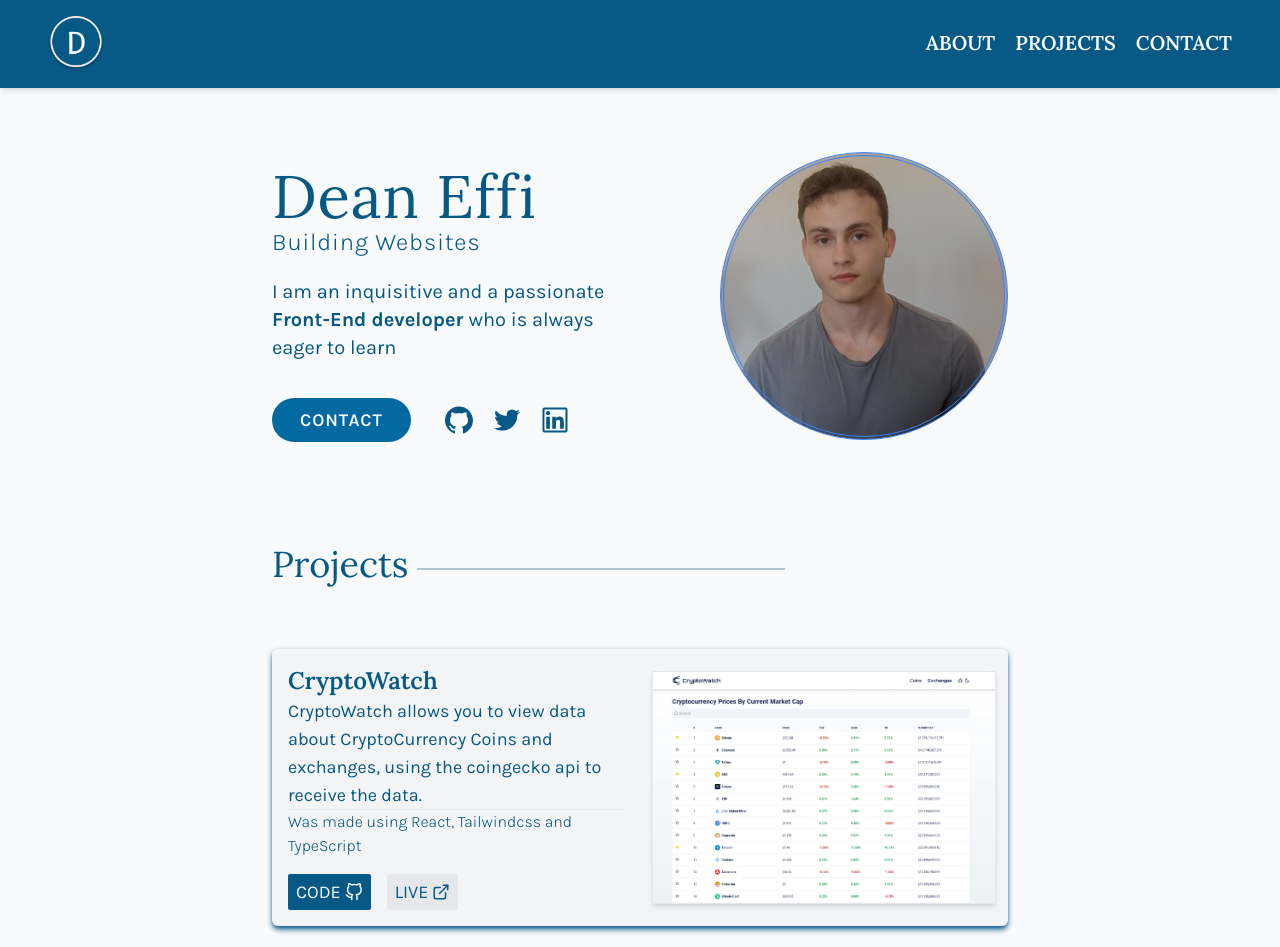
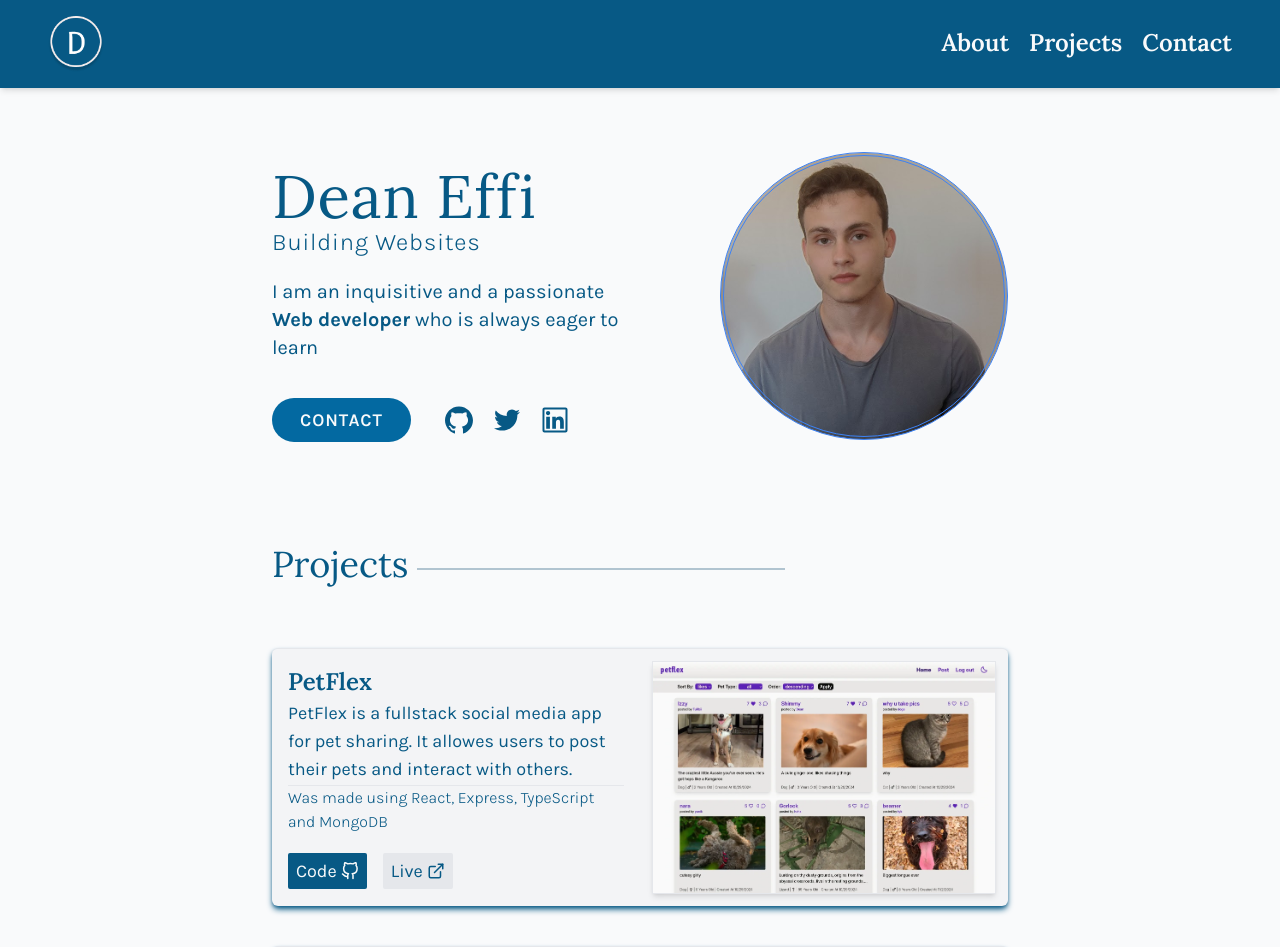
Before and after one commit to ShimShon1/portfolio, a React (Vite) app: page / in a window 1280 px wide. Shown: the top 947 px of the page. Built offline with nearby package versions, Linux system fonts and the light colour scheme.

Commit message:
add petflex to projects, remove clothing shop

```diff
--- a/src/components/About.tsx
+++ b/src/components/About.tsx
@@ -27,14 +27,14 @@ export default function () {
           </div>
         </header>
         <p className="mt-2 text-lg  leading-loose lg:text-xl">
-          I am an inquisitive and a passionate{" "}
-          <b>Front-End developer </b> who is always eager to learn{" "}
+          I am an inquisitive and a passionate <b>Web developer </b>{" "}
+          who is always eager to learn{" "}
         </p>
         <div className="flex items-center justify-between pt-4 lg:justify-start lg:gap-8 lg:pr-8">
           <a
             href="#contact"
             className="name font-leg rounded-full border-none bg-sky-700 p-2 px-6 text-lg
-          font-semibold tracking-wide text-gray-50  hover:bg-sky-800 active:bg-sky-400 lg:px-7 lg:tracking-wider"
+          font-semibold uppercase tracking-wide text-gray-50  hover:bg-sky-800 active:bg-sky-400 lg:px-7 lg:tracking-wider"
           >
             Contact
           </a>
--- a/src/components/Nav.tsx
+++ b/src/components/Nav.tsx
@@ -40,7 +40,7 @@ export default function Nav() {
         </ul>
       )}
 
-      <ul className="hidden gap-4 text-xl font-semibold text-gray-50 md:flex lg:gap-5">
+      <ul className="hidden gap-4 text-2xl font-semibold text-gray-50 md:flex lg:gap-5">
         <li>
           {" "}
           <a href="#about">About</a>{" "}
--- a/src/data/projectsData.ts
+++ b/src/data/projectsData.ts
@@ -1,7 +1,7 @@
 import cw from "../assets/projectsSs/cw.webp";
 import p from "../assets/projectsSs/p.webp";
-import cs from "../assets/projectsSs/cs.webp";
 import bs from "../assets/projectsSs/bs.webp";
+import pf from "../assets/projectsSs/pf.webp";
 
 export type projectDataType = {
   id: number;
@@ -16,35 +16,36 @@ export type projectDataType = {
 export let projectsData: projectDataType[] = [
   {
     id: 1,
+    name: "PetFlex",
+    para: "PetFlex is a fullstack social media app for pet sharing. It allowes users to post their pets and interact with others.",
+    gitLink: "https://github.com/ShimShon1/petflex",
+    liveLink: "https://petflex.vercel.app/",
+    wasMade: "using React, Express, TypeScript and MongoDB",
+    img: pf,
+  },
+  {
+    id: 2,
     name: "CryptoWatch",
-    para: "CryptoWatch allows you to view data about CryptoCurrency Coins and exchanges, using the coingecko api to receive the data.",
+    para: "CryptoWatch allows you to view data about Crypto Coins and exchanges, using the coingecko api to receive the data.",
     gitLink: "https://github.com/ShimShon1/CryptoWatch",
     liveLink: "https://crypto-watch-eight.vercel.app/",
     wasMade: "using React, Tailwindcss and TypeScript",
     img: cw,
   },
   {
-    id: 2,
+    id: 3,
     name: "Peeper",
-    para: "Peeper is a social media app that allows the user to post and interact with the posts of others. .",
+    para: "Peeper is a social media app that allows the user to post and interact with the posts of others.",
     gitLink: "https://github.com/ShimShon1/peeper",
     liveLink: "https://peeper.vercel.app/",
     wasMade: "using Firebase, React and Tailwindcss",
     img: p,
   },
-  {
-    id: 3,
-    name: "Clothing Shop",
-    para: "A Clothing Shop site, the user can browse, filter and add clothings to the cart",
-    gitLink: "https://github.com/ShimShon1/Clothing-Shop",
-    liveLink: "https://clothing-shop-nu.vercel.app/",
-    wasMade: "using React and Tailwindcss ",
-    img: cs,
-  },
+
   {
     id: 4,
     name: "BattleShip",
-    para: "A game of battleship written in Vanilla Javascript",
+    para: "A game of battleship written in Vanilla Javascript.",
     gitLink: "https://github.com/ShimShon1/BattleShip",
     liveLink: "https://shimshon1.github.io/BattleShip/",
     wasMade: "using Vanilla Javascript and Tailwindcss",
--- a/src/index.css
+++ b/src/index.css
@@ -12,7 +12,6 @@ nav,
   font-family: "Lora", serif;
 }
 
-a,
 button {
   text-transform: uppercase;
 }
```
Also changed, not shown: src/assets/projectsSs/cs.webp (deleted), src/assets/projectsSs/pf.webp (added).
